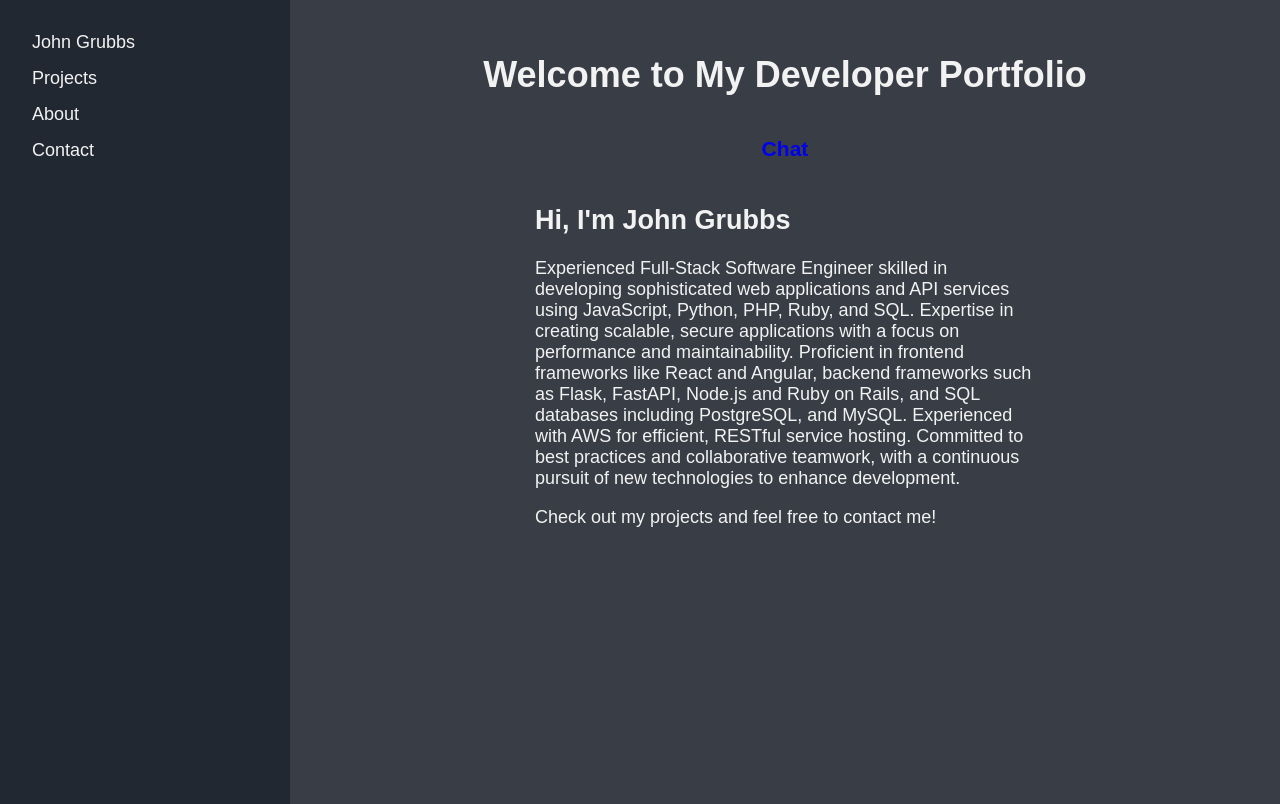
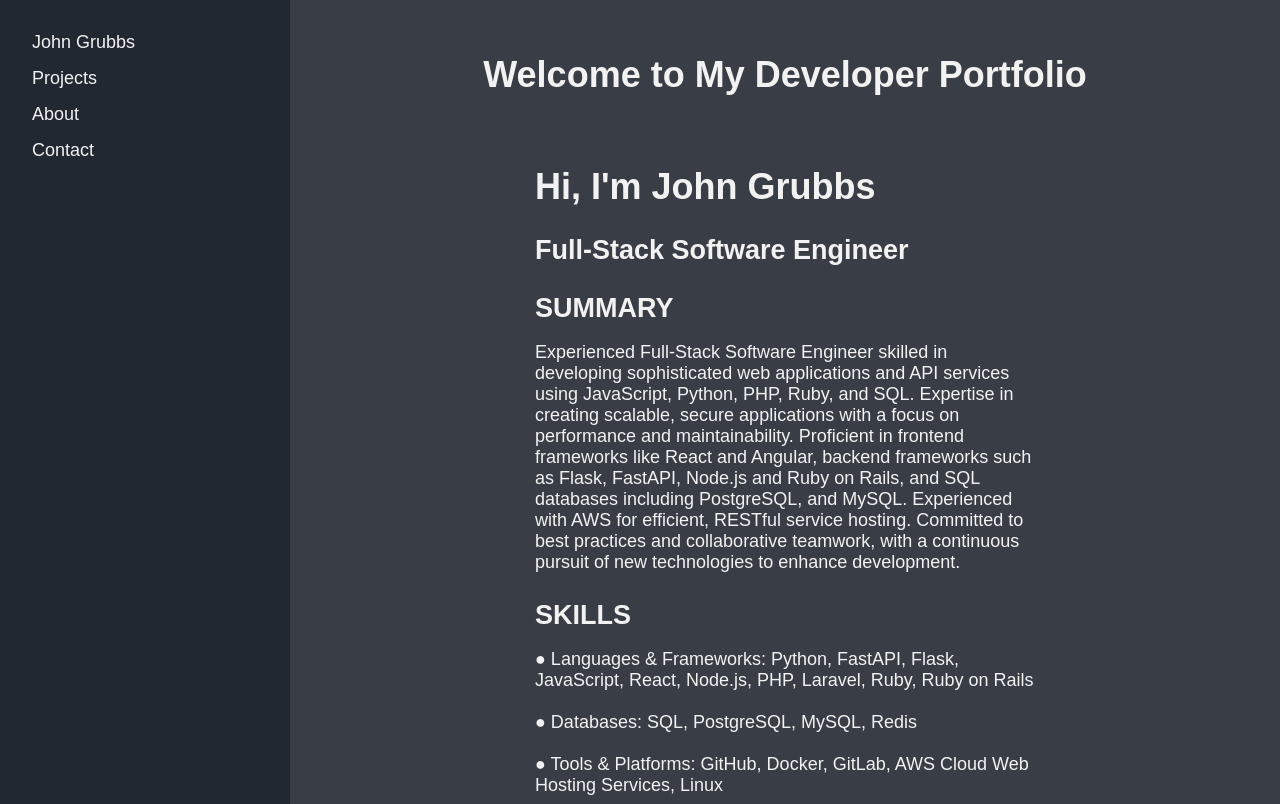
Before and after one commit to JMGrubbs/ai_companion, a React (Create React App) app: page /hello-world/home in a window 1280 px wide. Built offline with nearby package versions, Linux system fonts and the light colour scheme; no server answers.

Commit message:
refactor finished

```diff
--- a/package.json
+++ b/package.json
@@ -3,6 +3,7 @@
   "version": "0.1.0",
   "private": true,
   "dependencies": {
+    "@react-pdf/renderer": "^3.4.4",
     "@testing-library/jest-dom": "^5.17.0",
     "@testing-library/react": "^13.4.0",
     "@testing-library/user-event": "^13.5.0",
--- a/public/index.html
+++ b/public/index.html
@@ -2,29 +2,13 @@
 <html lang="en">
   <head>
     <meta charset="utf-8" />
-    <link rel="icon" href="%PUBLIC_URL%/favicon.ico" />
     <meta name="viewport" content="width=device-width, initial-scale=1" />
-    <meta name="theme-color" content="#000000" />
     <meta
       name="description"
       content="Web site created using create-react-app"
     />
-    <link rel="apple-touch-icon" href="%PUBLIC_URL%/logo192.png" />
-    <!--
-      manifest.json provides metadata used when your web app is installed on a
-      user's mobile device or desktop. See https://developers.google.com/web/fundamentals/web-app-manifest/
-    -->
+    <title>John Grubbs - Software Developer</title>
     <link rel="manifest" href="%PUBLIC_URL%/manifest.json" />
-    <!--
-      Notice the use of %PUBLIC_URL% in the tags above.
-      It will be replaced with the URL of the `public` folder during the build.
-      Only files inside the `public` folder can be referenced from the HTML.
-
-      Unlike "/favicon.ico" or "favicon.ico", "%PUBLIC_URL%/favicon.ico" will
-      work correctly both with client-side routing and a non-root public URL.
-      Learn how to configure a non-root public URL by running `npm run build`.
-    -->
-    <title>React App</title>
   </head>
   <body>
     <noscript>You need to enable JavaScript to run this app.</noscript>
--- a/src/components/websight/WebsightAppHome.js
+++ b/src/components/websight/WebsightAppHome.js
@@ -1,5 +1,5 @@
 import Sidebar from './sidebar/WebsightSidebar';
-import Home from './home/Home';
+import Home from './home/home.js';
 
 function WebsightAppHome() {
     return (
--- a/src/components/websight/home/Home.css
+++ b/src/components/websight/home/Home.css
@@ -1,3 +1,40 @@
+
 .home-summary {
+    font-family: Arial, sans-serif;
+    max-width: 800px;
+    margin: 0 auto;
+    padding: 20px;
     width: 500px;
 }
+
+.home-summary h2 {
+    font-size: 2em;
+    margin-bottom: 0.5em;
+}
+
+.home-summary h3 {
+    font-size: 1.5em;
+    margin-bottom: 0.5em;
+}
+
+.home-summary p {
+    margin-bottom: 1em;
+}
+
+.home-summary ul {
+    list-style-type: none;
+    padding-left: 0;
+}
+
+.home-summary ul ul {
+    margin-top: 0.5em;
+    margin-bottom: 0.5em;
+}
+
+.home-summary ul li {
+    margin-bottom: 0.5em;
+}
+
+.home-summary span {
+    display: block;
+}
--- a/src/components/websight/home/Home.js
+++ b/src/components/websight/home/Home.js
@@ -1,4 +1,3 @@
-import { Link } from 'react-router-dom';
 import './Home.css';
 
 const Home = () => {
@@ -7,20 +6,66 @@ const Home = () => {
             <header>
                 <h1>Welcome to My Developer Portfolio</h1>
             </header>
-            <Link to={`/ai-chat`} style={{ textDecoration: 'none' }}>
+            {/* <Link to={`/ai-chat`} style={{ textDecoration: 'none' }}>
                 <h3>Chat</h3>
-            </Link>
+            </Link> */}
             <main>
-                <div className={`home-summary`}>
-                    <h2>
-                        Hi, I'm John Grubbs
-                    </h2>
+                {/* <iframe
+                    src={`${process.env.PUBLIC_URL}/pdfs/John_Grubbs.pdf`}
+                    width="100%"
+                    height="500px"
+                    title="PDF Viewer"
+                ></iframe> */}
+                <div className="home-summary">
+                    <h2>Hi, I'm John Grubbs</h2>
+                    <h3>Full-Stack Software Engineer</h3>
+                    <h3>SUMMARY</h3>
                     <p>
                         Experienced Full-Stack Software Engineer skilled in developing sophisticated web applications and API services using JavaScript, Python, PHP, Ruby, and SQL. Expertise in creating scalable, secure applications with a focus on performance and maintainability. Proficient in frontend frameworks like React and Angular, backend frameworks such as Flask, FastAPI, Node.js and Ruby on Rails, and SQL databases including PostgreSQL, and MySQL. Experienced with AWS for efficient, RESTful service hosting. Committed to best practices and collaborative teamwork, with a continuous pursuit of new technologies to enhance development.
                     </p>
+                    <h3>SKILLS</h3>
                     <p>
-                        Check out my projects and feel free to contact me!
+                        <span>● Languages & Frameworks: Python, FastAPI, Flask, JavaScript, React, Node.js, PHP, Laravel, Ruby, Ruby on Rails</span><br />
+                        <span>● Databases: SQL, PostgreSQL, MySQL, Redis</span><br />
+                        <span>● Tools & Platforms: GitHub, Docker, GitLab, AWS Cloud Web Hosting Services, Linux</span>
                     </p>
+                    <h3>PROFESSIONAL EXPERIENCE</h3>
+                    <p>Pop Acta Media, Lead Software/Systems Engineer</p>
+                    <ul>
+                        <li>Improved Processes:
+                            <ul>
+                                <li>Automated reporting processes for 1M+ active subscribers.</li>
+                                <li>Automated revenue data collection and aggregation using internal and external API services.</li>
+                                <li>Designed and developed a new internal web application capable of connecting multiple external APIs to deploy and track email data, reducing $750k in annual costs.</li>
+                                <li>Created an SMS/MMS sending platform that increased Pop Acta sending capacity 10x and increased revenue by more than 400% in one year.</li>
+                            </ul>
+                        </li>
+                        <li>Application Design:
+                            <ul>
+                                <li>Design full-stack RESTful applications for both internal tools and client-facing services. This includes frontend, backend, and database infrastructures.</li>
+                                <li>Created AWS Cloud infrastructure to host internal company applications and external-facing services.</li>
+                            </ul>
+                        </li>
+                        <li>Application Engineering:
+                            <ul>
+                                <li>Design, develop, test, and maintain API services in Python FastAPI and Flask for internal data management and data pipelines.</li>
+                                <li>Build and maintain frontend applications in React JS, and Flask to streamline internal processes and accommodate external partner integrations and improvement requests.</li>
+                                <li>Integrated existing and newly created infrastructure with internal and external API services to streamline data pipelines and increase throughput.</li>
+                                <li>Manage and design database schemas for application and data warehousing.</li>
+                            </ul>
+                        </li>
+                        <li>Security:
+                            <ul>
+                                <li>Developed frontend applications and API services with user authentication and database-level permissions.</li>
+                                <li>Setup and maintain AWS Cloud server security and monitoring.</li>
+                            </ul>
+                        </li>
+                        <li>Application Services:
+                            <ul>
+                                <li>Design, Develop and maintain AWS cloud infrastructure through a CI/CD pipeline, leading to improved uptime and system reliability.</li>
+                            </ul>
+                        </li>
+                    </ul>
                 </div>
             </main>
             <footer>
```
Also changed, not shown: 2 other files (tests, documents, lock files or other folders).
